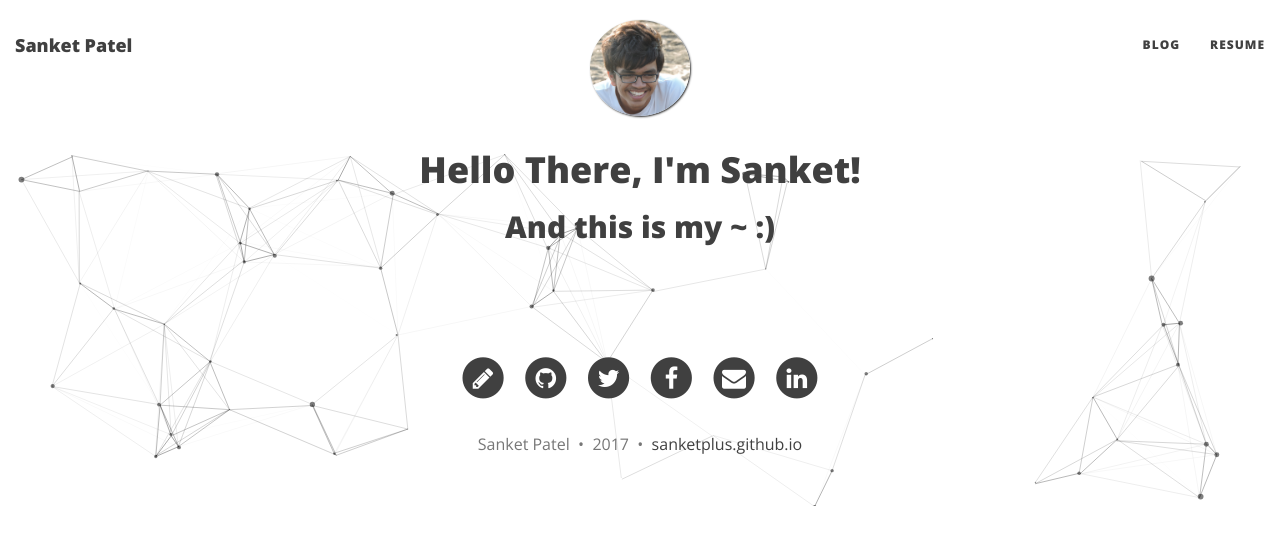
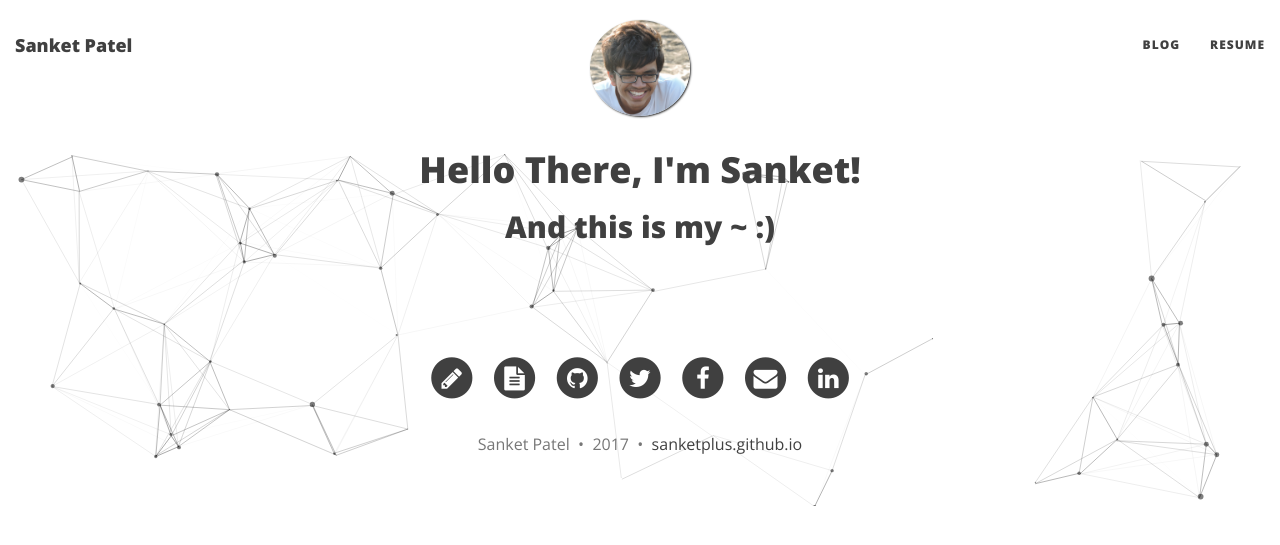
Before and after one commit to sanketplus/sanketplus.github.io, a Jekyll site: the page built from index.html, in a window 1280 px wide. Shown: the top 545 px of the page. Built offline with Jekyll 4.4.1, drawn with Linux system fonts in a browser that asks for light colours; nearby versions of some CDN libraries; the list of posts is cut into pages by our own code.

Commit message:
added resume in footer

```diff
--- a/_includes/footer.html
+++ b/_includes/footer.html
@@ -5,11 +5,21 @@
         <ul class="list-inline text-center footer-links">
 
 
-			  <li>
+		  <li>
 			<a href="https://superuser.blog/" title="Blog">
 			  <span class="fa-stack fa-lg">
 				<i class="fa fa-circle fa-stack-2x"></i>
 				<i class="fa fa-pencil fa-stack-1x fa-inverse"></i>
+			  </span>
+			</a>
+		  </li>
+
+
+		  <li>
+			<a href="http://resume.superuser.blog/" title="Resume">
+			  <span class="fa-stack fa-lg">
+				<i class="fa fa-circle fa-stack-2x"></i>
+				<i class="fa fa-file-text fa-stack-1x fa-inverse"></i>
 			  </span>
 			</a>
 		  </li>
```
